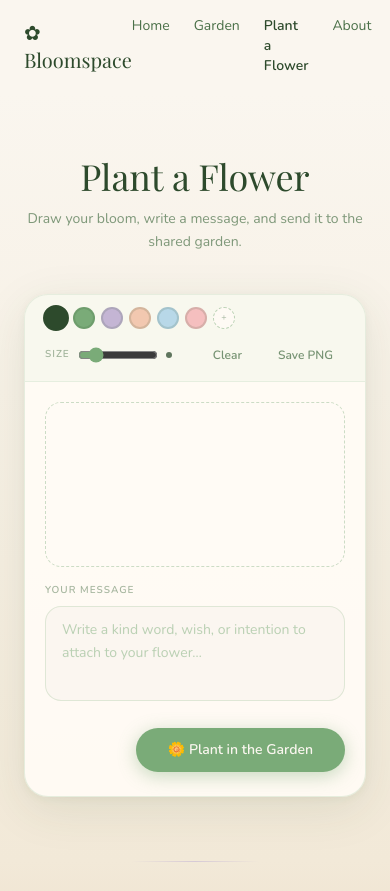
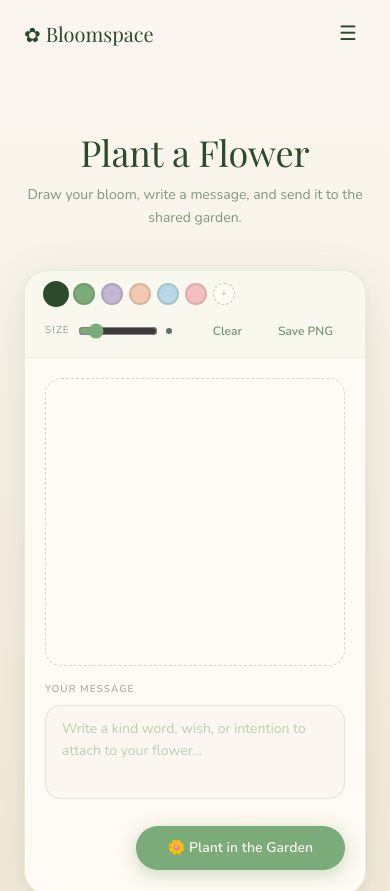
Before and after one commit to grauconejo13/bloomspace, a React (Vite) app in the folder client/: page /create in a window 390 px wide. Shown: the top 891 px of the page. Built offline with nearby package versions, Linux system fonts and the light colour scheme.

Commit message:
Improve mobile navigation and canvas layout

```diff
--- a/client/src/components/DrawingCanvas.jsx
+++ b/client/src/components/DrawingCanvas.jsx
@@ -103,7 +103,7 @@ const DrawingCanvas = forwardRef(function DrawingCanvas({ color, strokeSize }, r
       ref={canvasRef}
       width={800}
       height={440}
-      className="w-full rounded-2xl cursor-crosshair block"
+      className="w-full h-72 md:h-auto rounded-2xl cursor-crosshair block"
       style={{
         background: '#fffbf5',
         border: '1.5px dashed rgba(122, 171, 120, 0.38)',
--- a/client/src/components/Navbar.jsx
+++ b/client/src/components/Navbar.jsx
@@ -1,6 +1,16 @@
+import { useState } from "react";
 import { NavLink } from "react-router-dom";
 
+const NAV_LINKS = [
+  { to: "/", label: "Home" },
+  { to: "/garden", label: "Garden" },
+  { to: "/create", label: "Plant a Flower" },
+  { to: "/about", label: "About" },
+];
+
 function Navbar() {
+  const [open, setOpen] = useState(false);
+
   const linkClass = ({ isActive }) =>
     isActive
       ? "text-moss font-semibold"
@@ -13,19 +23,41 @@ function Navbar() {
           ✿ Bloomspace
         </NavLink>
 
-        <div className="flex gap-6 text-sm">
-          <NavLink to="/" className={linkClass}>
-            Home
-          </NavLink>
-          <NavLink to="/garden" className={linkClass}>
-            Garden
-          </NavLink>
-          <NavLink to="/create" className={linkClass}>
-            Plant a Flower
-          </NavLink>
-          <NavLink to="/about" className={linkClass}>
-            About
-          </NavLink>
+        <div className="hidden md:flex gap-6 text-sm">
+          {NAV_LINKS.map(({ to, label }) => (
+            <NavLink key={to} to={to} className={linkClass}>
+              {label}
+            </NavLink>
+          ))}
+        </div>
+
+        <button
+          type="button"
+          onClick={() => setOpen((prev) => !prev)}
+          className="md:hidden w-9 h-9 flex items-center justify-center text-xl text-moss cursor-pointer"
+          aria-label={open ? "Close menu" : "Open menu"}
+          aria-expanded={open}
+        >
+          {open ? "✕" : "☰"}
+        </button>
+      </div>
+
+      <div
+        className={`md:hidden overflow-hidden transition-all duration-300 ease-in-out ${
+          open ? "max-h-60 opacity-100 mt-3" : "max-h-0 opacity-0"
+        }`}
+      >
+        <div className="flex flex-col gap-4 text-sm pb-2">
+          {NAV_LINKS.map(({ to, label }) => (
+            <NavLink
+              key={to}
+              to={to}
+              className={linkClass}
+              onClick={() => setOpen(false)}
+            >
+              {label}
+            </NavLink>
+          ))}
         </div>
       </div>
     </nav>
```
